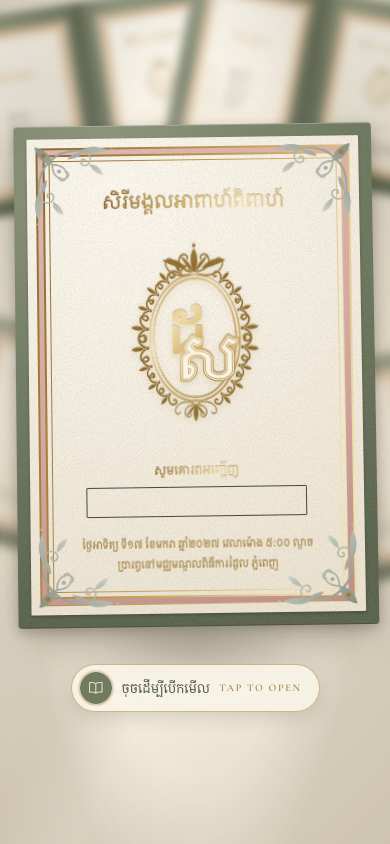
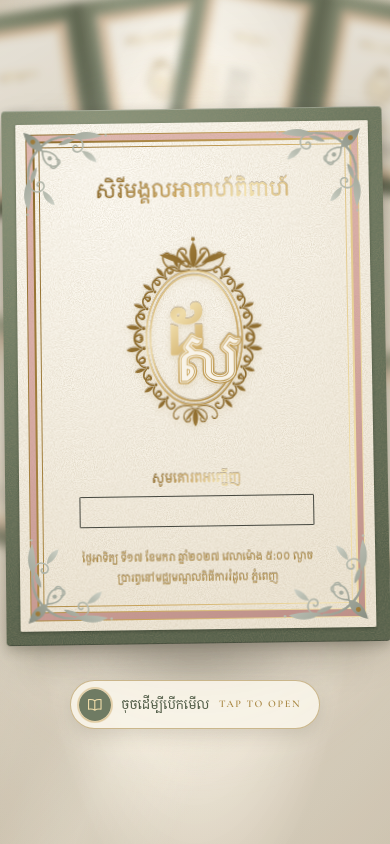
Before and after one commit to Sopheak-HUN/e-theabka, a Nuxt app: page / in a window 390 px wide. Built offline with nearby package versions, Linux system fonts and the light colour scheme; a web font is replaced by a local one.

Commit message:
Enhance responsiveness of InvitationCard and WeddingHero components by adjusting width and padding for better mobile display.

```diff
--- a/app/components/InvitationCard.vue
+++ b/app/components/InvitationCard.vue
@@ -1096,7 +1096,7 @@ function resetTilt() {
 @media (max-width: 767px) {
   .invitation-stage,
   .invitation-stage.is-open {
-    --card-w: min(92vw, 28rem);
+    --card-w: min(98vw, calc(100vw - 0.5rem), 32rem);
     --peek: x 14deg;
     --peek-rest: x 0deg;
     --peel: rotateX(8deg);
--- a/app/components/WeddingHero.vue
+++ b/app/components/WeddingHero.vue
@@ -240,7 +240,7 @@ onBeforeUnmount(() => cleanup?.())
 
 @media (max-width: 767px) {
   .wedding-hero {
-    padding: var(--space-l) var(--space-s);
+    padding: var(--space-l) 0.25rem;
   }
 
   .wedding-hero__table::after {
```
